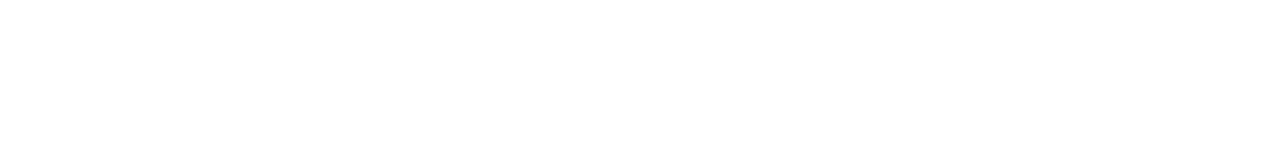
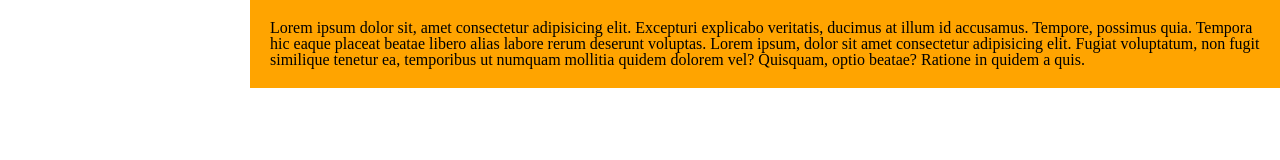
Before and after one commit to talata229/learn-frontend, a plain HTML site: page index.html in a window 1280 px wide. Drawn offline with Linux system fonts and the light colour scheme.

Commit message:
Different auto and 100%

```diff
--- a/index.html
+++ b/index.html
@@ -14,6 +14,6 @@
     <title>Document</title>
 </head>
 <body>
-
+    <div class="boxed">Lorem ipsum dolor sit, amet consectetur adipisicing elit. Excepturi explicabo veritatis, ducimus at illum id accusamus. Tempore, possimus quia. Tempora hic eaque placeat beatae libero alias labore rerum deserunt voluptas. Lorem ipsum, dolor sit amet consectetur adipisicing elit. Fugiat voluptatum, non fugit similique tenetur ea, temporibus ut numquam mollitia quidem dolorem vel? Quisquam, optio beatae? Ratione in quidem a quis. </div>
 </body>
 </html>
--- a/style.css
+++ b/style.css
@@ -0,0 +1,9 @@
+.boxed {
+    padding: 20px;
+    background-color: #ffa400;
+    /* width: 100%; Có thanh scroll ngang */
+    /* width: auto; Không có thanh scroll ngang */
+    width: auto;
+    /* overflow: hidden; */
+    margin-left: 250px;
+}
```
